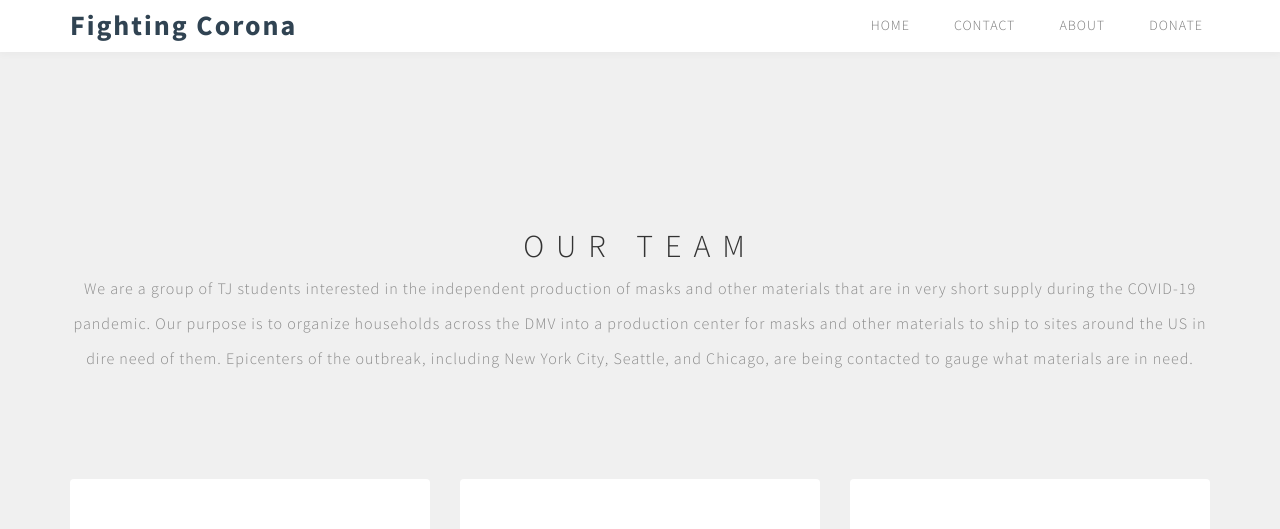
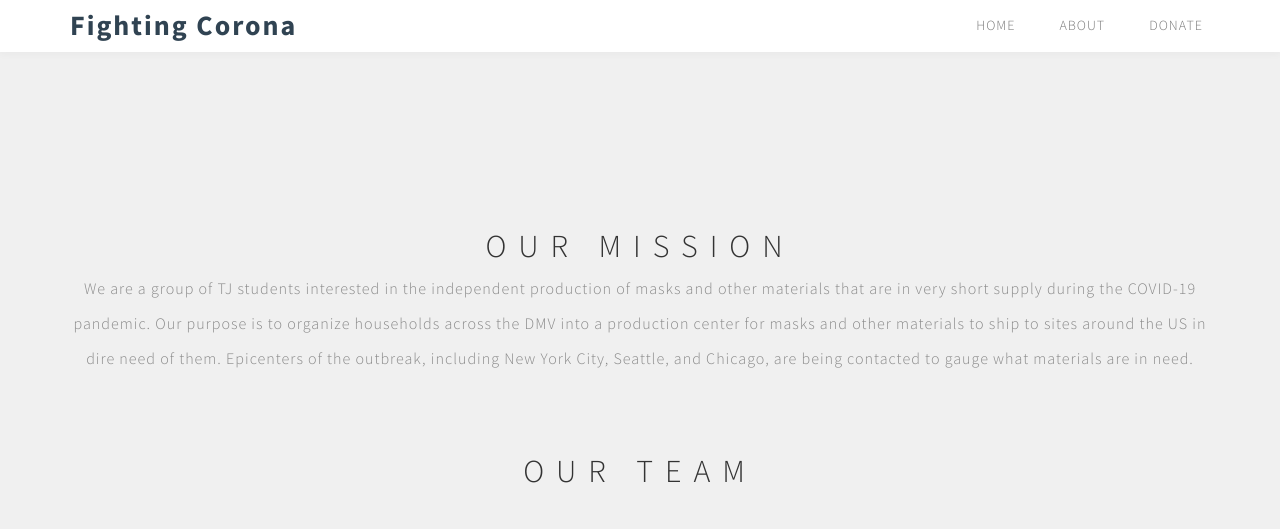
Before and after one commit to saisree27/fighting-corona-director, a Flask app: page /about in a window 1280 px wide. Shown: the top 529 px of the page. Run offline with Flask 3, Linux system fonts and the light colour scheme; some libraries are stand-ins or nearby versions; grey boxes are pictures that could not be loaded.

Commit message:
Modified the layout of the website:
index.html now has intro, graphs, and contact form
about.html now has mission statement and our team
donate.html now has donate message with paypal

Varun Chilukuri
3/25/20
5:36 PM

```diff
--- a/templates/about.html
+++ b/templates/about.html
@@ -54,12 +54,12 @@ http://tympanus.net/codrops/2013/06/18/caption-hover-effects/
           <span class="icon icon-bar"></span>
           <span class="icon icon-bar"></span>
         </button>
-        <a href="#top" class="navbar-brand smoothScroll">Fighting Corona</a>
+        <a href="/" class="navbar-brand smoothScroll">Fighting Corona</a>
       </div>
         <div class="collapse navbar-collapse">
           <ul class="nav navbar-nav navbar-right">
             <li><a href="/" class="smoothScroll"><span>Home</span></a></li>
-            <li><a href="/contact" class="smoothScroll"><span>Contact</span></a></li>
+            <!-- <li><a href="/contact" class="smoothScroll"><span>Contact</span></a></li> -->
             <li><a href="/about" class="smoothScroll"><span>About</span></a></li>
             <li><a href="/donate" class="smoothScroll"><span>Donate</span></a></li>
           </ul>
@@ -78,11 +78,14 @@ http://tympanus.net/codrops/2013/06/18/caption-hover-effects/
 
       <div class="col-md-12 col-sm-12 wow fadeInUp" data-wow-delay="0.3s">
         <div class="section-title text-center">
-          <h1>Our Team</h1>
+          <h1>Our Mission</h1>
           <p><font size="+0">We are a group of TJ students interested in the independent production of masks and other materials that are in very short supply during the COVID-19 pandemic. Our purpose is to organize households across the DMV into a production center for masks and other materials to ship to sites around the US in dire need of them. Epicenters of the outbreak, including New York City, Seattle, and Chicago, are being contacted to gauge what materials are in need.</font></p>
         </div>
       </div>
 
+      <div class="section-title text-center">
+          <h1>Our Team</h1>
+      </div>
       <!-- team carousel -->
       <div id="team-carousel" class="owl-carousel">
 
--- a/templates/contact.html
+++ b/templates/contact.html
@@ -54,7 +54,7 @@ http://tympanus.net/codrops/2013/06/18/caption-hover-effects/
           <span class="icon icon-bar"></span>
           <span class="icon icon-bar"></span>
         </button>
-        <a href="#top" class="navbar-brand smoothScroll">Fighting Corona</a>
+        <a href="/" class="navbar-brand smoothScroll">Fighting Corona</a>
       </div>
         <div class="collapse navbar-collapse">
           <ul class="nav navbar-nav navbar-right">
--- a/templates/donate.html
+++ b/templates/donate.html
@@ -54,12 +54,12 @@ http://tympanus.net/codrops/2013/06/18/caption-hover-effects/
           <span class="icon icon-bar"></span>
           <span class="icon icon-bar"></span>
         </button>
-        <a href="#top" class="navbar-brand smoothScroll">Fighting Corona</a>
+        <a href="/" class="navbar-brand smoothScroll">Fighting Corona</a>
       </div>
         <div class="collapse navbar-collapse">
           <ul class="nav navbar-nav navbar-right">
             <li><a href="/" class="smoothScroll"><span>Home</span></a></li>
-            <li><a href="/contact" class="smoothScroll"><span>Contact</span></a></li>
+            <!-- <li><a href="/contact" class="smoothScroll"><span>Contact</span></a></li> -->
             <li><a href="/about" class="smoothScroll"><span>About</span></a></li>
             <li><a href="/donate" class="smoothScroll"><span>Donate</span></a></li>
           </ul>
@@ -78,7 +78,7 @@ http://tympanus.net/codrops/2013/06/18/caption-hover-effects/
       <div class="col-md-9 col-sm-8 wow fadeInUp" data-wow-delay="0.2s">
         <div class="about-thumb">
           <h1>Donate</h1>
-          <p>Consider a small donation to help us continue fight against the novel coronavirus.</p>
+          <p>Consider a small donation to help us continue to fight against the novel coronavirus.</p>
         </div>
       </div>
 
```
Also changed, not shown: templates/index.html (+15 -16 lines).
